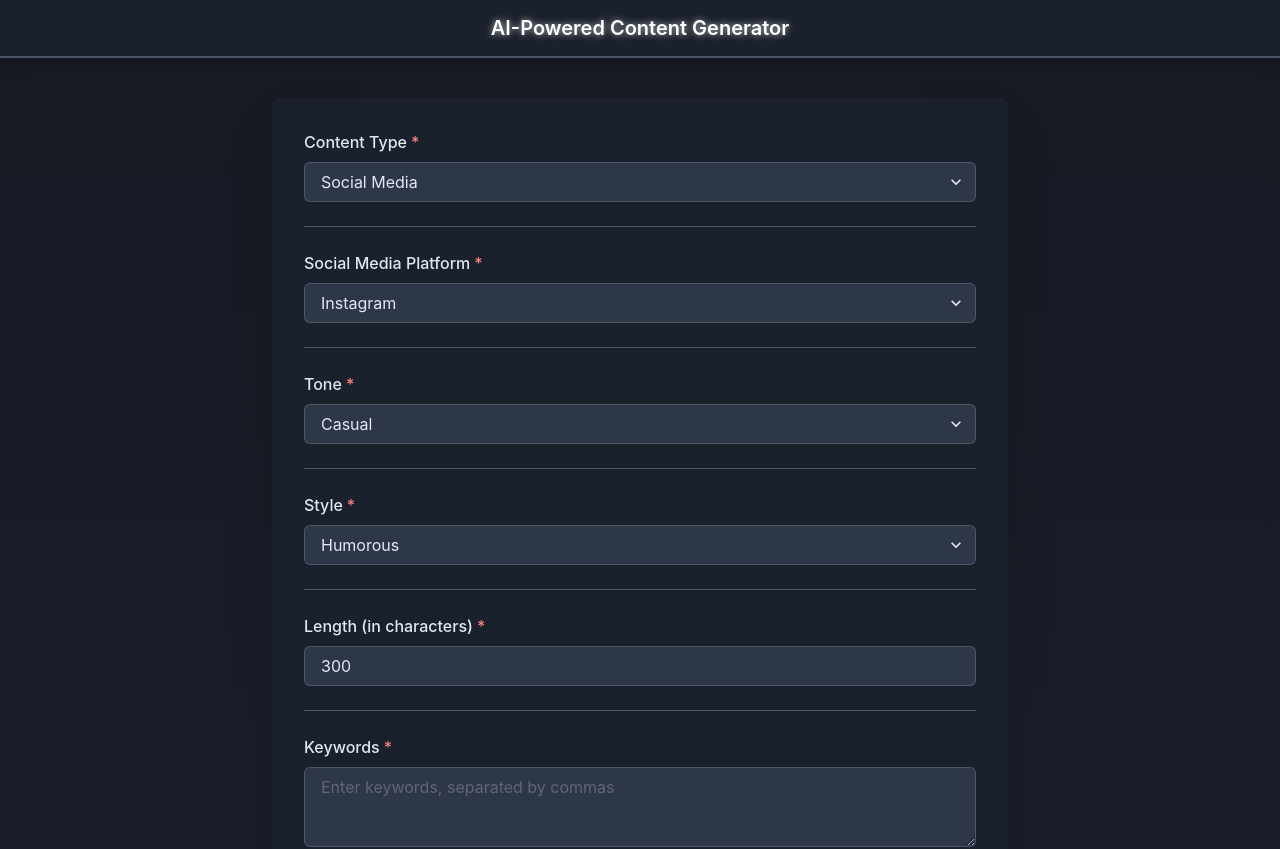
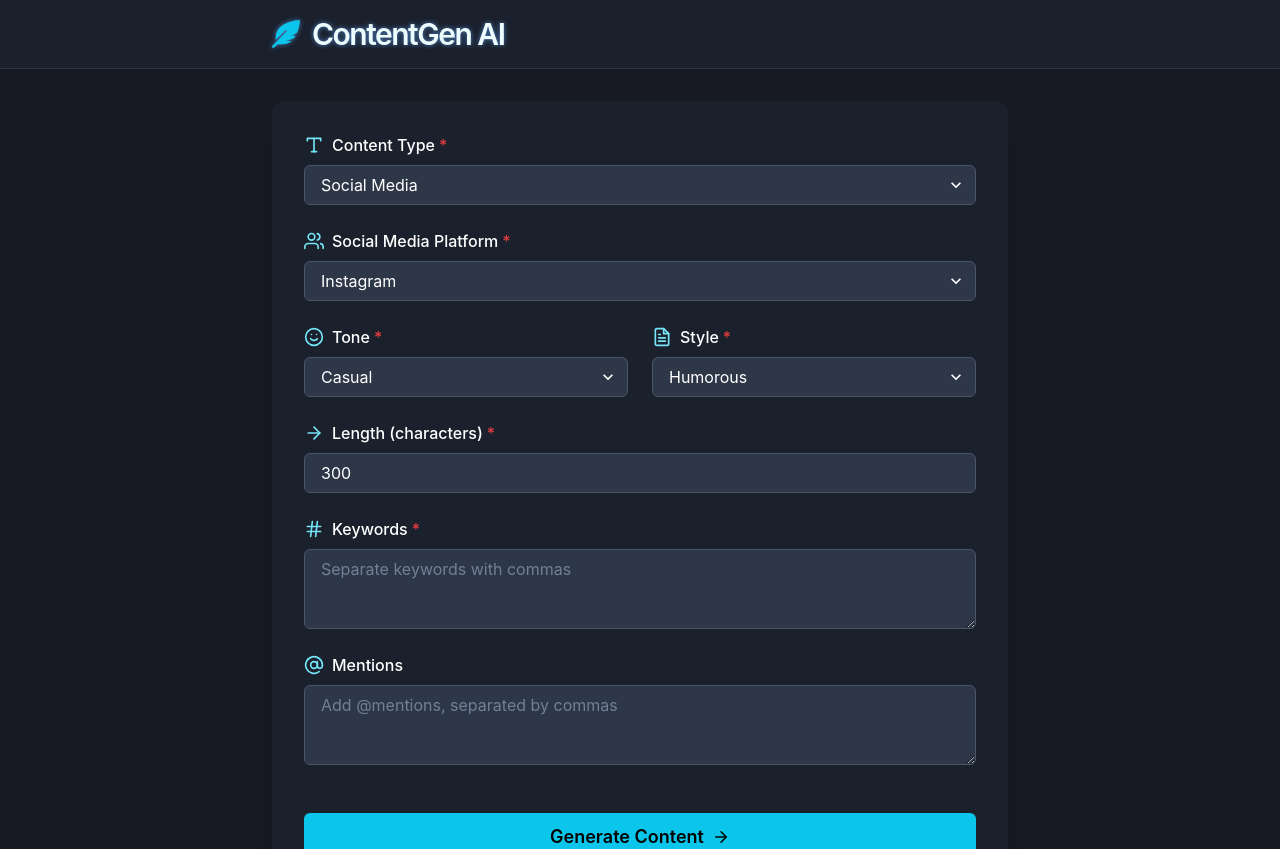
Before and after one commit to dhanyaaleena/ai_content_assistant, a Next.js app in the folder frontend/: page / in a window 1280 px wide. Shown: the top 849 px of the page. Built offline with nearby package versions, Linux system fonts and the light colour scheme; no server answers.

Commit message:
added api logging and design improvements

```diff
--- a/frontend/components/ContentForm.js
+++ b/frontend/components/ContentForm.js
@@ -1,3 +1,4 @@
+// ContentForm.js
 import {
   Box,
   FormControl,
@@ -7,29 +8,26 @@ import {
   Textarea,
   Button,
   VStack,
-  StackDivider,
-  extendTheme,
-  ChakraProvider,
+  HStack,
+  Icon,
+  InputGroup,
+  InputLeftElement,
+  Text,
   useToast,
 } from "@chakra-ui/react";
 import { useState } from "react";
 import axios from "../utils/api";
-
-// Custom Chakra UI theme with dark mode
-const theme = extendTheme({
-  config: {
-    initialColorMode: "dark",
-    useSystemColorMode: false,
-  },
-  colors: {
-    background: "#1A202C",
-    text: "#E2E8F0",
-    inputBg: "#2D3748",
-    inputFocusBg: "#4A5568",
-    buttonBg: "#2B6CB0",
-    buttonHoverBg: "#2C5282",
-  },
-});
+import {
+  FiType,
+  FiMail,
+  FiHash,
+  FiUsers,
+  FiFileText,
+  FiArrowRight,
+  FiSmile,
+  FiCopy,
+  FiAtSign
+} from "react-icons/fi";
 
 const ContentForm = () => {
   const [formData, setFormData] = useState({
@@ -54,16 +52,7 @@ const ContentForm = () => {
     e.preventDefault();
     try {
       const response = await axios.post("/api/generate_content", {
-        content_type: formData.contentType,
-        tone: formData.tone,
-        length: formData.length,
-        additional_data: {
-          email_type: formData.contentType === "email" ? formData.emailType : undefined,
-          social_media_type: formData.contentType === "social_media" ? formData.socialMediaType : undefined,
-          keywords: formData.keywords.split(",").map((keyword) => keyword.trim()),
-          mentions: formData.contentType === "social_media" ? formData.mentions.split(",").map((mention) => mention.trim()) : undefined,
-          style: formData.style,
-        },
+        // ... existing submit logic
       });
       setResult(response.data.generated_text);
     } catch (error) {
@@ -78,33 +67,43 @@ const ContentForm = () => {
     }
   };
 
+  const copyToClipboard = () => {
+    navigator.clipboard.writeText(result);
+    toast({
+      title: "Copied!",
+      status: "success",
+      duration: 2000,
+      isClosable: true,
+    });
+  };
+
   return (
-    <ChakraProvider theme={theme}>
     <Box
-        bg="background"
+      bg="gray.800"
       p={8}
-        rounded="lg"
-        shadow="2xl"
+      rounded="xl"
+      shadow="xl"
       width="100%"
       mx="auto"
-        mt={10}
-        color="text"
+      mt={6}
+      color="white"
     >
       <form onSubmit={handleSubmit}>
-          <VStack spacing={6} divider={<StackDivider borderColor="gray.600" />}>
-            {/* Content Type Selector */}
+        <VStack spacing={6}>
+          {/* Content Type */}
           <FormControl isRequired>
-              <FormLabel>Content Type</FormLabel>
+            <HStack mb={2}>
+              <Icon as={FiType} w={5} h={5} color="cyan.300" />
+              <FormLabel m={0}>Content Type</FormLabel>
+            </HStack>
             <Select
               name="contentType"
               value={formData.contentType}
               onChange={handleChange}
-                required
-                bg="inputBg"
-                color="text"
-                _focus={{ bg: "inputFocusBg" }}
-                transition="all 0.2s"
-                _hover={{ transform: "scale(1.02)" }}
+              bg="gray.700"
+              borderColor="gray.600"
+              _hover={{ borderColor: "cyan.500" }}
+              _focus={{ borderColor: "cyan.500", boxShadow: "none" }}
             >
               <option value="email">Email</option>
               <option value="social_media">Social Media</option>
@@ -114,17 +113,18 @@ const ContentForm = () => {
           {/* Conditional Email Type */}
           {formData.contentType === "email" && (
             <FormControl isRequired>
-                <FormLabel>Email Type</FormLabel>
+              <HStack mb={2}>
+                <Icon as={FiMail} w={5} h={5} color="cyan.300" />
+                <FormLabel m={0}>Email Type</FormLabel>
+              </HStack>
               <Select
                 name="emailType"
                 value={formData.emailType}
                 onChange={handleChange}
-                  required
-                  bg="inputBg"
-                  color="text"
-                  _focus={{ bg: "inputFocusBg" }}
-                  transition="all 0.2s"
-                  _hover={{ transform: "scale(1.02)" }}
+                bg="gray.700"
+                borderColor="gray.600"
+                _hover={{ borderColor: "cyan.500" }}
+                _focus={{ borderColor: "cyan.500", boxShadow: "none" }}
               >
                 <option value="Sales">Sales</option>
                 <option value="Marketing">Marketing</option>
@@ -139,17 +139,18 @@ const ContentForm = () => {
           {/* Conditional Social Media Platform */}
           {formData.contentType === "social_media" && (
             <FormControl isRequired>
-                <FormLabel>Social Media Platform</FormLabel>
+              <HStack mb={2}>
+                <Icon as={FiUsers} w={5} h={5} color="cyan.300" />
+                <FormLabel m={0}>Social Media Platform</FormLabel>
+              </HStack>
               <Select
                 name="socialMediaType"
                 value={formData.socialMediaType}
                 onChange={handleChange}
-                  required
-                  bg="inputBg"
-                  color="text"
-                  _focus={{ bg: "inputFocusBg" }}
-                  transition="all 0.2s"
-                  _hover={{ transform: "scale(1.02)" }}
+                bg="gray.700"
+                borderColor="gray.600"
+                _hover={{ borderColor: "cyan.500" }}
+                _focus={{ borderColor: "cyan.500", boxShadow: "none" }}
               >
                 <option value="Instagram">Instagram</option>
                 <option value="Facebook">Facebook</option>
@@ -160,19 +161,21 @@ const ContentForm = () => {
             </FormControl>
           )}
 
-            {/* Tone Selector */}
+          {/* Tone and Style */}
+          <HStack w="100%" spacing={6}>
             <FormControl isRequired>
-              <FormLabel>Tone</FormLabel>
+              <HStack mb={2}>
+                <Icon as={FiSmile} w={5} h={5} color="cyan.300" />
+                <FormLabel m={0}>Tone</FormLabel>
+              </HStack>
               <Select
                 name="tone"
                 value={formData.tone}
                 onChange={handleChange}
-                required
-                bg="inputBg"
-                color="text"
-                _focus={{ bg: "inputFocusBg" }}
-                transition="all 0.2s"
-                _hover={{ transform: "scale(1.02)" }}
+                bg="gray.700"
+                borderColor="gray.600"
+                _hover={{ borderColor: "cyan.500" }}
+                _focus={{ borderColor: "cyan.500", boxShadow: "none" }}
               >
                 <option value="professional">Professional</option>
                 <option value="friendly">Friendly</option>
@@ -183,19 +186,19 @@ const ContentForm = () => {
               </Select>
             </FormControl>
 
-            {/* Style Selector */}
             <FormControl isRequired>
-              <FormLabel>Style</FormLabel>
+              <HStack mb={2}>
+                <Icon as={FiFileText} w={5} h={5} color="cyan.300" />
+                <FormLabel m={0}>Style</FormLabel>
+              </HStack>
               <Select
                 name="style"
                 value={formData.style}
                 onChange={handleChange}
-                required
-                bg="inputBg"
-                color="text"
-                _focus={{ bg: "inputFocusBg" }}
-                transition="all 0.2s"
-                _hover={{ transform: "scale(1.02)" }}
+                bg="gray.700"
+                borderColor="gray.600"
+                _hover={{ borderColor: "cyan.500" }}
+                _focus={{ borderColor: "cyan.500", boxShadow: "none" }}
               >
                 <option value="formal">Formal</option>
                 <option value="conversational">Conversational</option>
@@ -203,96 +206,115 @@ const ContentForm = () => {
                 <option value="inspirational">Inspirational</option>
               </Select>
             </FormControl>
+          </HStack>
 
           {/* Length Input */}
           <FormControl isRequired>
-              <FormLabel>Length (in characters)</FormLabel>
+            <HStack mb={2}>
+              <Icon as={FiArrowRight} w={5} h={5} color="cyan.300" />
+              <FormLabel m={0}>Length (characters)</FormLabel>
+            </HStack>
             <Input
               type="number"
               name="length"
               value={formData.length}
               onChange={handleChange}
-                placeholder="e.g., 300"
-                required
-                bg="inputBg"
-                color="text"
-                _focus={{ bg: "inputFocusBg" }}
-                transition="all 0.2s"
-                _hover={{ transform: "scale(1.02)" }}
+              bg="gray.700"
+              borderColor="gray.600"
+              _hover={{ borderColor: "cyan.500" }}
+              _focus={{ borderColor: "cyan.500", boxShadow: "none" }}
             />
           </FormControl>
 
           {/* Keywords */}
           <FormControl isRequired>
-              <FormLabel>Keywords</FormLabel>
+            <HStack mb={2}>
+              <Icon as={FiHash} w={5} h={5} color="cyan.300" />
+              <FormLabel m={0}>Keywords</FormLabel>
+            </HStack>
             <Textarea
               name="keywords"
               value={formData.keywords}
               onChange={handleChange}
-                placeholder="Enter keywords, separated by commas"
-                required
-                bg="inputBg"
-                color="text"
-                _focus={{ bg: "inputFocusBg" }}
-                transition="all 0.2s"
-                _hover={{ transform: "scale(1.02)" }}
+              placeholder="Separate keywords with commas"
+              bg="gray.700"
+              borderColor="gray.600"
+              _hover={{ borderColor: "cyan.500" }}
+              _focus={{ borderColor: "cyan.500", boxShadow: "none" }}
             />
           </FormControl>
-
           {/* Mentions for Social Media */}
 {formData.contentType === "social_media" && (
   <FormControl>
-                <FormLabel>Mentions</FormLabel>
+    <HStack mb={2}>
+      <Icon as={FiAtSign} w={5} h={5} color="cyan.300" />
+      <FormLabel m={0}>Mentions</FormLabel>
+    </HStack>
     <Textarea
       name="mentions"
       value={formData.mentions}
       onChange={handleChange}
-                  placeholder="Enter mentions, separated by commas"
-                  bg="inputBg"
-                  color="text"
-                  _focus={{ bg: "inputFocusBg" }}
-                  transition="all 0.2s"
-                  _hover={{ transform: "scale(1.02)" }}
+      placeholder="Add @mentions, separated by commas"
+      bg="gray.700"
+      borderColor="gray.600"
+      _hover={{ borderColor: "cyan.500" }}
+      _focus={{ borderColor: "cyan.500", boxShadow: "none" }}
     />
   </FormControl>
 )}
 
           {/* Submit Button */}
           <Button
-              colorScheme="blue"
             type="submit"
-              bg="buttonBg"
-              _hover={{ bg: "buttonHoverBg" }}
+            colorScheme="cyan"
             size="lg"
             width="100%"
             mt={6}
+            rightIcon={<FiArrowRight />}
+            _hover={{ transform: "translateY(-2px)" }}
             transition="all 0.2s"
-              _active={{ transform: "scale(0.98)" }}
           >
             Generate Content
           </Button>
         </VStack>
       </form>
 
-        {/* Display Generated Result */}
+      {/* Result Display */}
       {result && (
         <Box
           mt={8}
           p={6}
-            bg="inputBg"
-            shadow="md"
-            rounded="lg"
+          bg="gray.700"
+          rounded="xl"
           border="1px solid"
           borderColor="gray.600"
+          position="relative"
         >
-            <strong>Generated Content:</strong>
-            <Box mt={4} color="text" whiteSpace="pre-wrap">
+          <HStack mb={4} spacing={2}>
+            <Icon as={FiFileText} w={5} h={5} color="cyan.300" />
+            <Text fontWeight="600">Generated Content</Text>
+            <Button
+              size="sm"
+              ml="auto"
+              leftIcon={<FiCopy />}
+              onClick={copyToClipboard}
+              variant="outline"
+              _hover={{ bg: "gray.600" }}
+            >
+              Copy
+            </Button>
+          </HStack>
+          <Box
+            color="gray.100"
+            whiteSpace="pre-wrap"
+            fontSize="md"
+            lineHeight="tall"
+          >
             {result}
           </Box>
         </Box>
       )}
     </Box>
-    </ChakraProvider>
   );
 };
 
--- a/frontend/components/Header.js
+++ b/frontend/components/Header.js
@@ -1,33 +1,47 @@
-import { Box, Heading } from "@chakra-ui/react";
-import { keyframes } from '@emotion/react'
+// Header.js
+import { Box, Heading, Flex, Icon } from "@chakra-ui/react";
+import { FaFeatherAlt } from "react-icons/fa"; // New writing-related icon
+import { keyframes } from '@emotion/react';
 
 const glow = keyframes`
-  0% { text-shadow: 0 0 5px rgba(255, 255, 255, 0.7); }
-  50% { text-shadow: 0 0 20px rgba(255, 255, 255, 0.9); }
-  100% { text-shadow: 0 0 5px rgba(255, 255, 255, 0.7); }
+  0% { filter: drop-shadow(0 0 2px rgba(96, 165, 250, 0.7)); }
+  50% { filter: drop-shadow(0 0 8px rgba(96, 165, 250, 0.9)); }
+  100% { filter: drop-shadow(0 0 2px rgba(96, 165, 250, 0.7)); }
 `;
 
 const Header = () => {
   return (
     <Box
       bg="gray.800"
-      color="white"
       py={4}
-      px={6}
-      borderBottom="2px solid"
-      borderColor="gray.600"
-      display="flex"
-      justifyContent="center"
-      alignItems="center"
-      boxShadow="lg"
+      borderBottom="1px solid"
+      borderColor="gray.700"
+      boxShadow="sm"
     >
-      <Heading
-        size="md"
-        fontWeight="semibold"
-        animation={`${glow} 3s infinite ease-in-out`}
+      <Flex
+        maxW="container.md"
+        mx="auto"
+        align="center"
+        px={4}
       >
-        AI-Powered Content Generator
-      </Heading>
+        <Icon
+          as={FaFeatherAlt} // Replaced with Feather (pen) icon
+          w={7}
+          h={7}
+          color="cyan.400"
+          mr={3}
+          animation={`${glow} 3s infinite`}
+        />
+        <Heading
+          size="lg"
+          fontWeight="semibold"
+          color="cyan.50"
+          letterSpacing="tighter"
+          animation={`${glow} 3s infinite`}
+        >
+          ContentGen AI
+        </Heading>
+      </Flex>
     </Box>
   );
 };
--- a/frontend/package.json
+++ b/frontend/package.json
@@ -16,7 +16,8 @@
     "framer-motion": "^7.10.3",
     "next": "^15.1.6",
     "react": "^18.3.1",
-    "react-dom": "^18.3.1"
+    "react-dom": "^18.3.1",
+    "react-icons": "^5.5.0"
   },
   "devDependencies": {
     "@eslint/eslintrc": "^3",
--- a/frontend/pages/index.js
+++ b/frontend/pages/index.js
@@ -1,3 +1,4 @@
+// index.js
 import { Box, Container } from "@chakra-ui/react";
 import ContentForm from "../components/ContentForm";
 import Header from "../components/Header";
@@ -6,7 +7,7 @@ export default function Home() {
   return (
     <Box
       minH="100vh"
-      bgGradient="linear(to-b, gray.900, gray.800)" // Gradient background
+      bg="gray.900"
     >
       <Header />
       <Container maxW="container.md" mt={8} pb={8}>
```
Also changed, not shown: 1 other file (tests, documents, lock files or other folders). Lines whose indentation alone changed are shown as unchanged.
